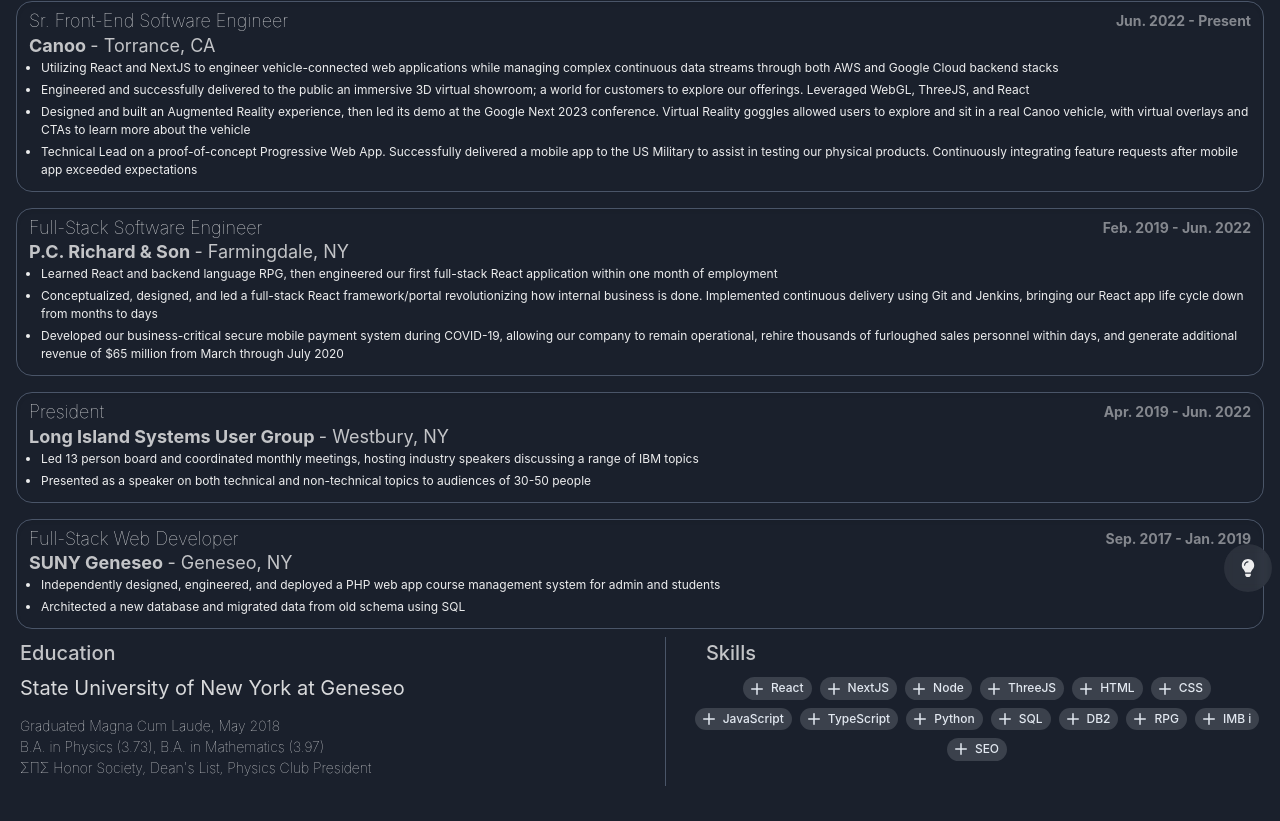
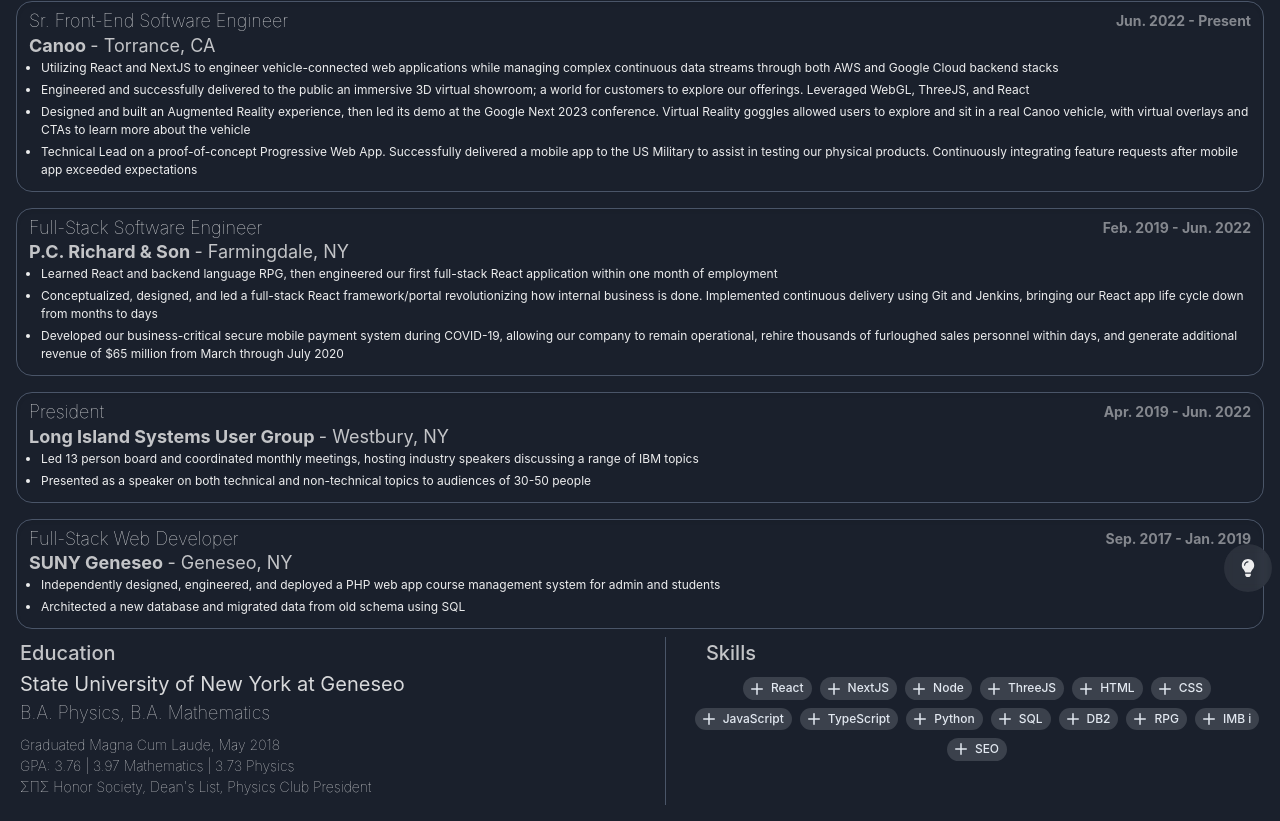
Before and after one commit to jrobinson041/personal-site-resume, a Next.js app: page /resume in a window 1280 px wide. Shown: the part 200-1021 px from the top of the page. Built offline with nearby package versions, Linux system fonts and the light colour scheme.

Commit message:
feat: update resume

```diff
--- a/src/components/PrinterPage.tsx
+++ b/src/components/PrinterPage.tsx
@@ -111,12 +111,15 @@
       </VStack>
 
       <SimpleGrid templateColumns="52% 48%" mt={2}>
-        <VStack p={1} spacing={1} align="flext-start">
+        <VStack p={1} spacing={0} align="flext-start">
           <Heading mb={1} opacity={0.8} fontSize="xl" fontWeight={500}>
             Education
           </Heading>
           <Text fontSize="xl" opacity={0.9} fontWeight={400}>
             {content.education.university.name}
+          </Text>
+          <Text fontSize="lg" opacity={0.9} fontWeight={100}>
+            {content.education.abbreviatedDegrees}
           </Text>
           <VStack
             spacing={0}
--- a/src/content/education.ts
+++ b/src/content/education.ts
@@ -15,6 +15,7 @@
       gpa: 3.97,
     },
   ],
+  abbreviatedDegrees: "B.A. Physics, B.A. Mathematics",
   tags: [
     "Overall GPA 3.76",
     "Magna Cum Laude",
@@ -24,7 +25,7 @@
   ],
   printerBullets: [
     "Graduated Magna Cum Laude, May 2018",
-    "B.A. in Physics (3.73), B.A. in Mathematics (3.97)",
+    "GPA: 3.76 | 3.97 Mathematics | 3.73 Physics",
     "ΣΠΣ Honor Society, Dean's List, Physics Club President",
   ],
 } as const;
```
Also changed, not shown: 1 other file (tests, documents, lock files or other folders).
